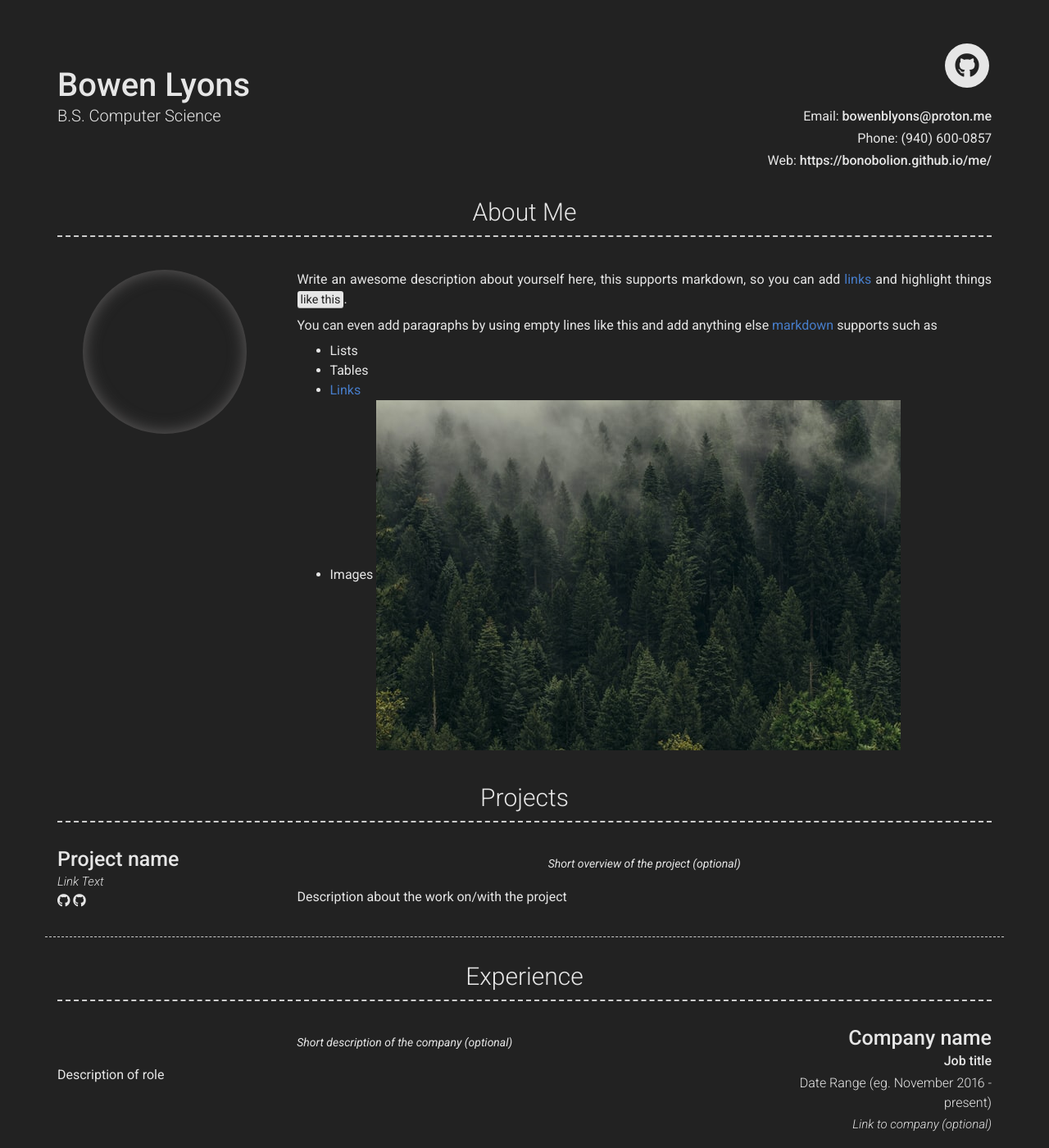
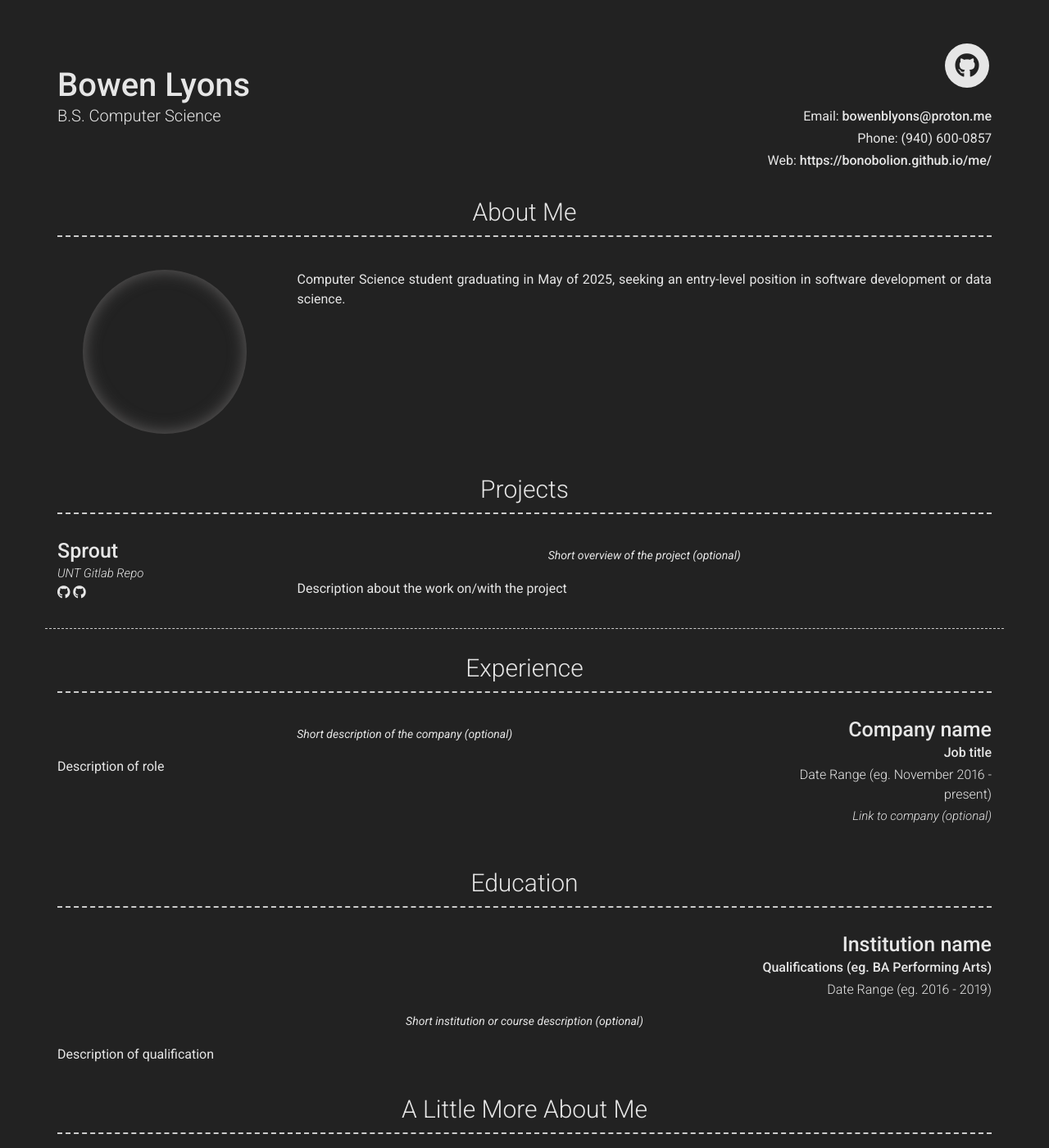
Before and after one commit to Bonobolion/me, a Jekyll site: the page built from index.md, in a window 1280 px wide and 1400 px high. Shown: the whole window at 82% size. Built offline with Jekyll 4.4.1, drawn with Linux system fonts in a browser that asks for light colours; nearby versions of some CDN libraries.

Commit message:
Update _config.yml

```diff
--- a/_config.yml
+++ b/_config.yml
@@ -25,14 +25,7 @@ github_username:  bonobolion
 # about_title: About Me (Use this to override about section title)
 about_profile_image: Directory of profile image (eg. images/profile.jpg)
 about_content: | # this will include new lines to allow paragraphs
-  Write an awesome description about yourself here, this supports markdown, so you can add [links](http://foobar.com) and highlight things <mark>like this</mark>.
-
-  You can even add paragraphs by using empty lines like this and add anything else [markdown](https://www.markdownguide.org/getting-started#what-is-markdown) supports such as
-    - Lists
-    - Tables
-    - <a href="google.com">Links</a>
-    - Images ![alt text](/images/landscape-trees.jpg "Trees")
-
+  Computer Science student graduating in May of 2025, seeking an entry-level position in software development or data science.
 content:
   - title: Projects # Title for the section
     layout: list # Type of content section (list/text)
@@ -40,9 +33,9 @@ content:
       - layout: left
         border: weak  # Value of `weak` will display a weak border below this item. # Any
                       # other value (or no value) means no border will be displayed
-        title: Project name
+        title: Sprout
         link: Link to project (eg. sproogen.github.io/modern-resume-theme)(optional)
-        link_text: Link Text
+        link_text: UNT Gitlab Repo
         additional_links:
           - title:  Github page for project (eg. sproogen/modern-resume-theme)
             icon: fab fa-github
```
